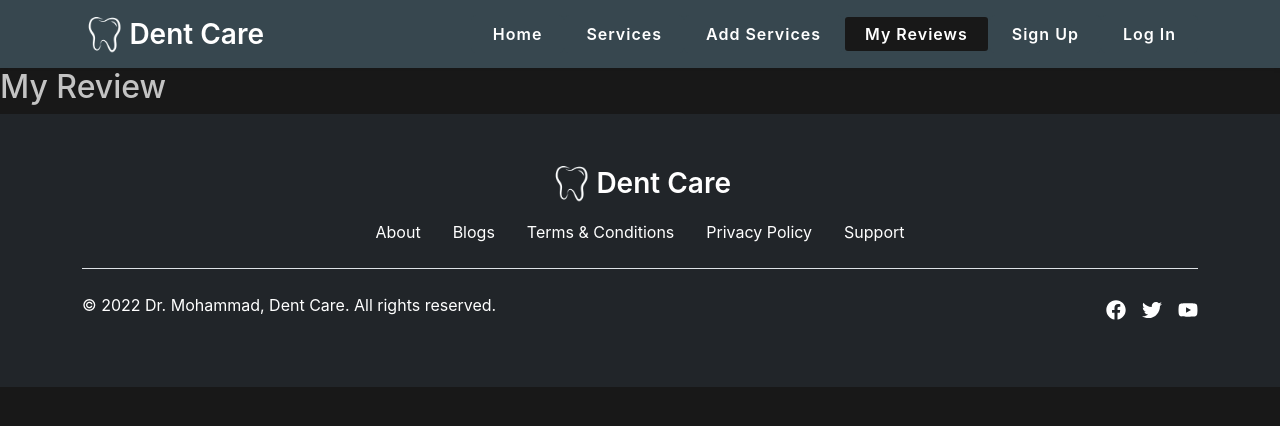
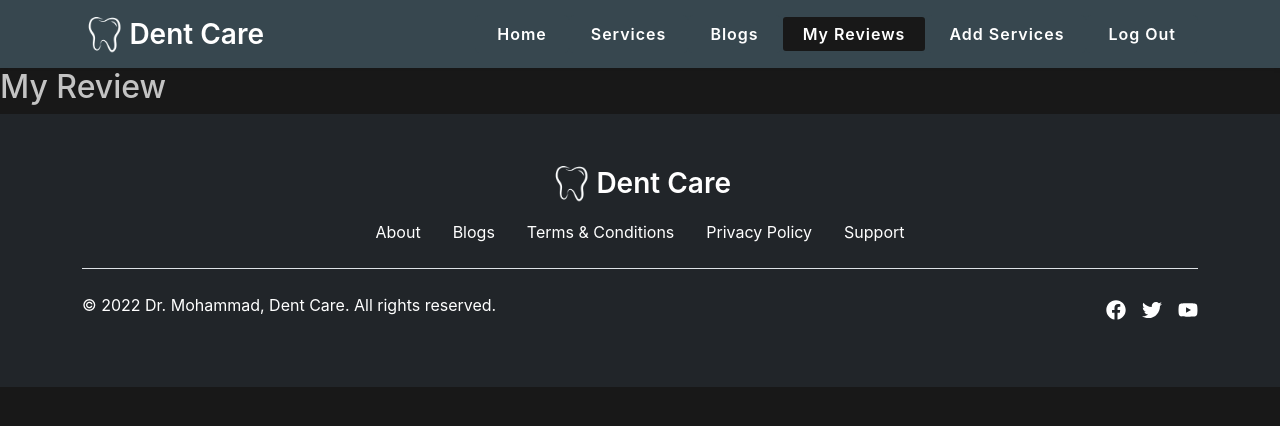
Before and after one commit to sadif50/dent-care-client, a React (Create React App) app: page /myReview in a window 1280 px wide. Shown: the top 426 px of the page. Built offline with nearby package versions, Linux system fonts and the light colour scheme; no server answers; sample sign-in values are in the browser's storage.

Commit message:
Private Route Added

```diff
--- a/src/Pages/Shared/Header/Header.js
+++ b/src/Pages/Shared/Header/Header.js
@@ -1,13 +1,16 @@
-import React from 'react';
+import React, { useContext } from 'react';
 import { Image } from 'react-bootstrap';
 import Container from 'react-bootstrap/Container';
 import Nav from 'react-bootstrap/Nav';
 import Navbar from 'react-bootstrap/Navbar';
 import { Link, NavLink } from 'react-router-dom';
 import logo from '../../../assets/brand/dentLogo.png';
+import { AuthContext } from '../../../contexts/AuthProvider/AuthProvider';
 import './Header.css';
 
 const Header = () => {
+    const { user, logOut } = useContext(AuthContext);
+    console.log(user);
     return (
         <Navbar className='shadow-sm primary_bg' expand="lg">
             <Container>
@@ -21,10 +24,17 @@ const Header = () => {
                     <Nav className="ms-auto">
                         <NavLink className='primary_btn_custom' to='/'>Home</NavLink>
                         <NavLink className='primary_btn_custom' to='/services'>Services</NavLink>
-                        <NavLink className='primary_btn_custom' to='/addService'>Add Services</NavLink>
-                        <NavLink className='primary_btn_custom' to='/myReview'>My Reviews</NavLink>
-                        <NavLink className='primary_btn_custom' to='/signup'>Sign Up</NavLink>
-                        <NavLink className='primary_btn_custom' to='/login'>Log In</NavLink>
+                        <NavLink className='primary_btn_custom' to='/blogs'>Blogs</NavLink>
+                        {
+                            user?.uid ? <>
+                                <NavLink className='primary_btn_custom' to='/myReview'>My Reviews</NavLink>
+                                <NavLink className='primary_btn_custom' to='/addService'>Add Services</NavLink>
+                                <Link className='primary_btn_custom' onClick={logOut}>Log Out</Link>
+                            </> : <>
+                                <NavLink className='primary_btn_custom' to='/signup'>Sign Up</NavLink>
+                                <NavLink className='primary_btn_custom' to='/login'>Log In</NavLink>
+                            </>
+                        }
                     </Nav>
                 </Navbar.Collapse>
             </Container>
--- /dev/null
+++ b/src/Router/PrivateRoute/PrivateRoute.js
@@ -0,0 +1,19 @@
+import React, { useContext } from 'react';
+import { Navigate, useLocation } from 'react-router-dom';
+import { AuthContext } from '../../contexts/AuthProvider/AuthProvider';
+
+const PrivateRoute = ({children}) => {
+    const {user, loading} = useContext(AuthContext);
+    const location = useLocation();
+
+    if(loading){
+        return <h2>Loading...</h2>
+    }
+
+    if(user){
+        return children;
+    }
+    return <Navigate to='/login' state={{from: location}} replace></Navigate>
+};
+
+export default PrivateRoute;
--- a/src/contexts/AuthProvider/AuthProvider.js
+++ b/src/contexts/AuthProvider/AuthProvider.js
@@ -8,24 +8,29 @@ const auth = getAuth(app);
 
 const AuthProvider = ({children}) => {
     const [user, setUser] = useState(null);
+    const [loading, setLoading] = useState(true);
 
     // Create User With Email and Password
     const createUserWithEmail = (email, password) => {
+        setLoading(true);
         return createUserWithEmailAndPassword(auth,email,password);
     }
 
     // Log in user with email and password
     const logInWithEmail = (email, password) => {
+        setLoading(true);
         return signInWithEmailAndPassword(auth, email, password);
     }
 
     // Sign In With PopUp With Google
     const googleProviderLogIn = provider => {
+        setLoading(true);
         return signInWithPopup(auth, provider)
     }
 
     // Log Out User
     const logOut = () => {
+        setLoading(true);
         return signOut(auth)
     }
 
@@ -40,6 +45,7 @@ const AuthProvider = ({children}) => {
     useEffect(()=> {
         const unsubscribe = onAuthStateChanged(auth, currentUser => {
             setUser(currentUser);
+            setLoading(false);
         });
         return () => {
             unsubscribe();
@@ -48,7 +54,7 @@ const AuthProvider = ({children}) => {
 
 
     return (
-        <AuthContext.Provider value={{user, createUserWithEmail, updateInfo, logInWithEmail, googleProviderLogIn, logOut }}>
+        <AuthContext.Provider value={{user, loading, createUserWithEmail, updateInfo, logInWithEmail, googleProviderLogIn, logOut }}>
             {children}
         </AuthContext.Provider>
     );
```
Also changed, not shown: src/Router/Routes/Routes.js (+8 -2 lines).
